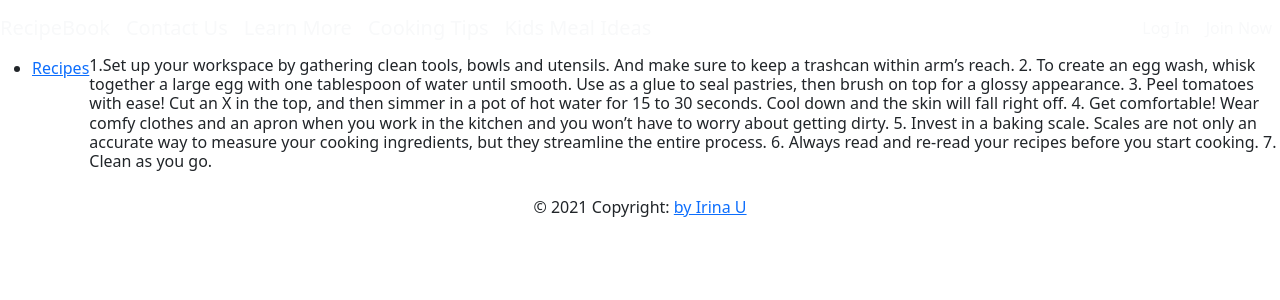
After one commit to IrinaPanov/django-recipebook, a Django app: page /cooking/ in a window 1280 px wide. The commit adds this page. Shown: the top 300 px of the page. Run offline with Django 3.2, Linux system fonts and the light colour scheme.

Commit message:
cooking page added

```diff
--- a/recipesite/resbook/templates/resbook/base.html
+++ b/recipesite/resbook/templates/resbook/base.html
@@ -13,6 +13,7 @@
     <a class="navbar-brand text-light" href="{% url 'home' %}">RecipeBook</a>
     <a class="navbar-brand text-light" href="{% url 'about' %}">Contact Us</a>
     <a class="navbar-brand text-light" href="{% url 'learnmore' %}">Learn More</a>
+    <a class="navbar-brand text-light" href="{% url 'cooking' %}">Cooking Tips</a>
     <a class="navbar-brand text-light" href="{% url 'kidsmenu' %}">Kids Meal Ideas</a>
     <button class="navbar-toggler" type="button" data-toggle="collapse" data-target="#navbarSupportedContent"
             aria-controls="navbarSupportedContent" aria-expanded="false" aria-label="Toggle navigation">
--- /dev/null
+++ b/recipesite/resbook/templates/resbook/cooking.html
@@ -0,0 +1,18 @@
+{% extends 'resbook/base.html' %}
+
+{% block content %}
+<h6>
+1.Set up your workspace by gathering clean tools, bowls and utensils. And make sure to keep a trashcan within arm’s reach.
+
+2. To create an egg wash, whisk together a large egg with one tablespoon of water until smooth. Use as a glue to seal pastries, then brush on top for a glossy appearance.
+
+3. Peel tomatoes with ease! Cut an X in the top, and then simmer in a pot of hot water for 15 to 30 seconds. Cool down and the skin will fall right off.
+
+4. Get comfortable! Wear comfy clothes and an apron when you work in the kitchen and you won’t have to worry about getting dirty.
+
+5. Invest in a baking scale. Scales are not only an accurate way to measure your cooking ingredients, but they streamline the entire process.
+
+6. Always read and re-read your recipes before you start cooking.
+
+7. Clean as you go.</h6>
+{% endblock %}
--- a/recipesite/resbook/urls.py
+++ b/recipesite/resbook/urls.py
@@ -14,4 +14,5 @@ urlpatterns = [
     path('post/<slug:post_slug>/', ShowPost.as_view(), name='post'),
     path('category/<slug:cat_slug>/', RecipesCategory.as_view(), name='category'),
     path(r'learnmore/', views.learnmore, name='learnmore'),
+    path(r'cooking/', views.cooking, name='cooking'),
 ]
--- a/recipesite/resbook/views.py
+++ b/recipesite/resbook/views.py
@@ -138,3 +138,5 @@ class KidsMenu(DataMixin, ListView):
 
 def learnmore(request):
     return render(request, 'resbook/learnmore.html')
+def cooking(request):
+    return render(request, 'resbook/cooking.html')
```
Also changed, not shown: 1 other file.
